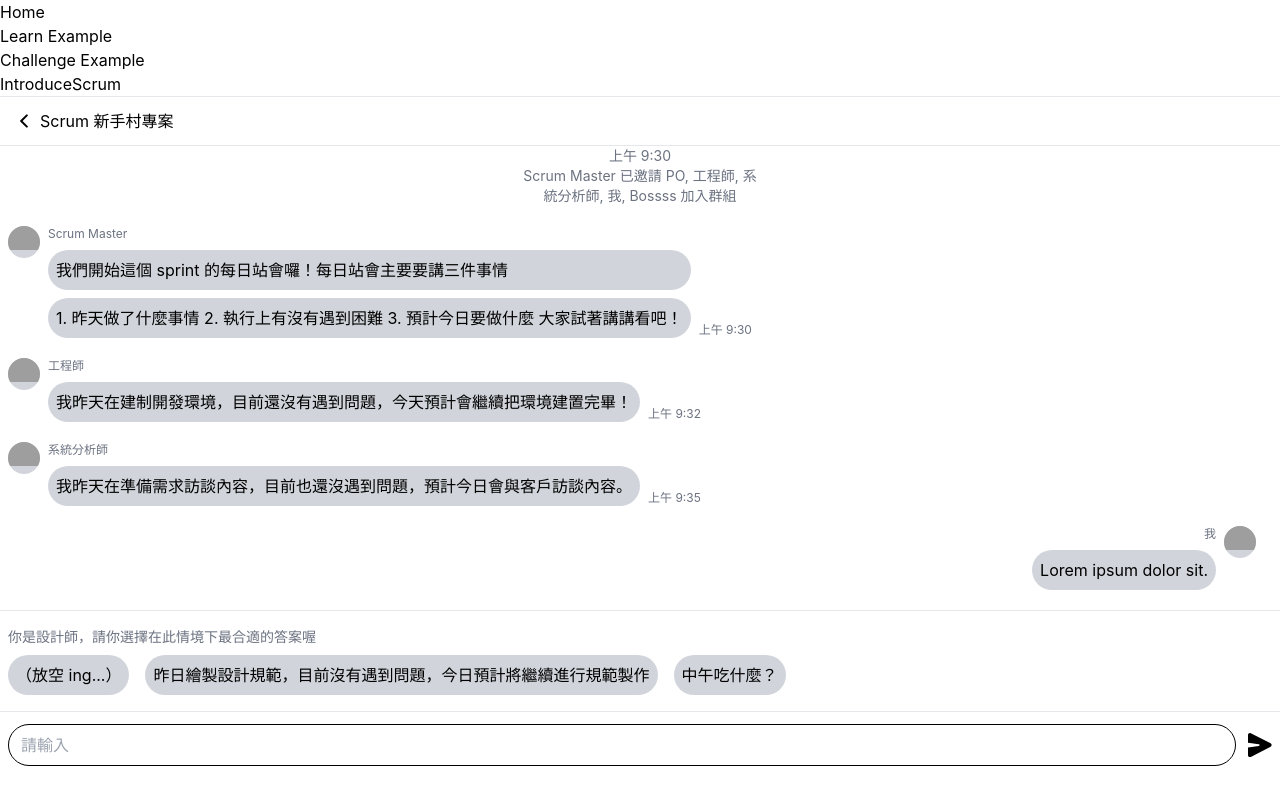
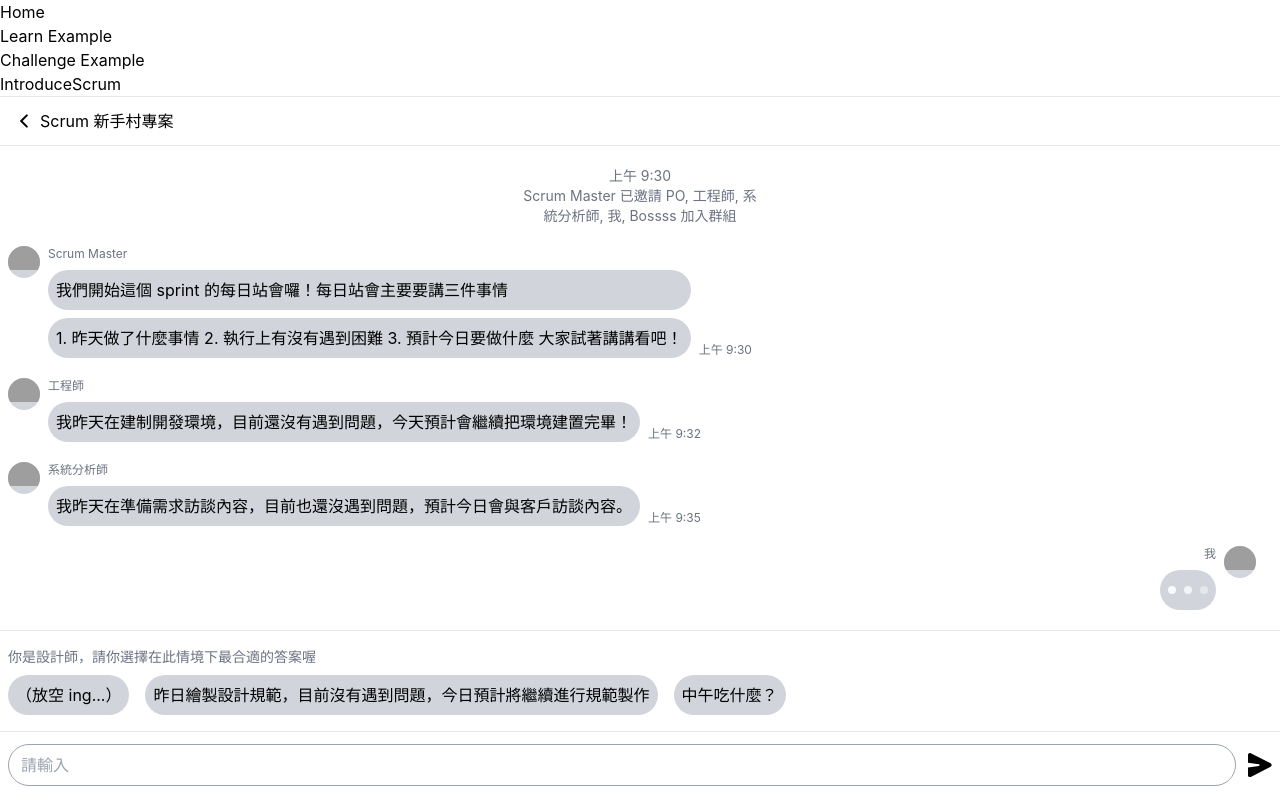
Before and after one commit to alphatero/f2e_scrum_frontend, a React (Create React App) app: page /IntroduceScrum in a window 1280 px wide. Built offline with nearby package versions, Linux system fonts and the light colour scheme; grey boxes are pictures that could not be loaded.

Commit message:
feat: introduceScrum page first version completed

```diff
--- a/src/components/introduceScrum/ChatLog.jsx
+++ b/src/components/introduceScrum/ChatLog.jsx
@@ -1,12 +1,13 @@
 import clsx from 'clsx';
 import PropTypes from 'prop-types';
+import SpeakingLoading from './SpeakingLoading';
 
 function ChatLog({
-  character, content, time, reverse,
+  character, content, time, submitBySelf,
 }) {
   return (
     <div className={
-        clsx('flex flex-row items-start gap-2 pr-4', reverse && 'flex-row-reverse')
+        clsx('flex flex-row items-start gap-2 pr-4', submitBySelf && 'flex-row-reverse')
       }
     >
 
@@ -23,10 +24,18 @@ function ChatLog({
       <div className="flex flex-col gap-2 max-w-[60%]">
 
         {/* character title */}
-        <p className={clsx('inline-block self-start text-xs text-gray-500', reverse && 'self-end')}>{ character }</p>
+        <p className={clsx('inline-block self-start text-xs text-gray-500', submitBySelf && 'self-end')}>{ character }</p>
 
         {/* Chat content */}
-        {content.map((item) => <p className="p-2 rounded-3xl bg-gray-300">{item}</p>)}
+        {
+          submitBySelf ? (
+            <div className="p-2 h-10 rounded-3xl bg-gray-300">
+              <SpeakingLoading />
+            </div>
+          ) : content.map(
+            (item) => <p className="p-2 rounded-3xl bg-gray-300">{item}</p>,
+          )
+        }
       </div>
 
       {/* time */}
@@ -41,7 +50,7 @@ ChatLog.propTypes = {
   character: PropTypes.string,
   content: PropTypes.string,
   time: PropTypes.string,
-  reverse: PropTypes.bool,
+  submitBySelf: PropTypes.bool,
 };
 
 ChatLog.defaultProps = {
@@ -51,7 +60,7 @@ ChatLog.defaultProps = {
     'msg02',
   ],
   time: '',
-  reverse: false,
+  submitBySelf: false,
 };
 
 export default ChatLog;
--- /dev/null
+++ b/src/components/introduceScrum/SpeakingLoading.jsx
@@ -0,0 +1,11 @@
+function SpeakingLoading() {
+  return (
+    <ul className="h-full flex flex-row items-center gap-2">
+      <li className="w-2 h-2 rounded-full bg-gray-50" />
+      <li className="w-2 h-2 rounded-full bg-gray-100" />
+      <li className="w-2 h-2 rounded-full bg-gray-200" />
+    </ul>
+  );
+}
+
+export default SpeakingLoading;
--- a/src/components/introduceScrum/index.jsx
+++ b/src/components/introduceScrum/index.jsx
@@ -1,9 +1,11 @@
 import NavBar from './NavBar';
 import BeginMsg from './BeginMsg';
 import ChatLog from './ChatLog';
+import SpeakingLoading from './SpeakingLoading';
 
 export {
   NavBar,
   BeginMsg,
   ChatLog,
+  SpeakingLoading,
 };
--- a/src/views/IntroduceScrum.jsx
+++ b/src/views/IntroduceScrum.jsx
@@ -19,25 +19,25 @@ function IntroduceScrum() {
         '1. 昨天做了什麼事情 2. 執行上有沒有遇到困難 3. 預計今日要做什麼  大家試著講講看吧！',
       ],
       time: '上午 9:30',
-      reverse: false,
+      submitBySelf: false,
     },
     {
       character: '工程師',
       content: ['我昨天在建制開發環境，目前還沒有遇到問題，今天預計會繼續把環境建置完畢！'],
       time: '上午 9:32',
-      reverse: false,
+      submitBySelf: false,
     },
     {
       character: '系統分析師',
       content: ['我昨天在準備需求訪談內容，目前也還沒遇到問題，預計今日會與客戶訪談內容。'],
       time: '上午 9:35',
-      reverse: false,
+      submitBySelf: false,
     },
     {
       character: '我',
-      content: ['Lorem ipsum dolor sit.'],
+      content: ['。。。'],
       time: '',
-      reverse: true,
+      submitBySelf: true,
     },
   ];
   const responseMsg = [
@@ -49,11 +49,11 @@ function IntroduceScrum() {
   return (
     <div>
       <NavBar previousPage={previousPageName} />
-      <hr />
+      <hr className="mb-5" />
       <BeginMsg time={beginMsg.time} text={beginMsg.text} />
-      <section className="mt-5 px-2 pb-5 space-y-5">
+      <section className="px-2 py-5 space-y-5">
         {
-          chatLogData.map((item) => <ChatLog character={item.character} content={item.content} time={item.time} reverse={item.reverse} />)
+          chatLogData.map((item) => <ChatLog character={item.character} content={item.content} time={item.time} submitBySelf={item.submitBySelf} />)
         }
       </section>
       <hr />
@@ -66,9 +66,9 @@ function IntroduceScrum() {
         </ul>
       </section>
       <hr />
-      <div className="mt-3 px-2 flex flex-row items-center gap-3">
+      <div className="my-3 px-2 flex flex-row items-center gap-3">
         <label htmlFor="sendMsg" className="flex-1 ">
-          <input id="sendMsg" className="w-full py-2 px-3 border border-solid border-black rounded-3xl" placeholder="請輸入" type="text" />
+          <input id="sendMsg" className="w-full py-2 px-3 border border-solid border-gray-400 rounded-3xl" placeholder="請輸入" type="text" />
         </label>
         <div className="w-6 shrink-0">
           <SubmitMsg />
```
